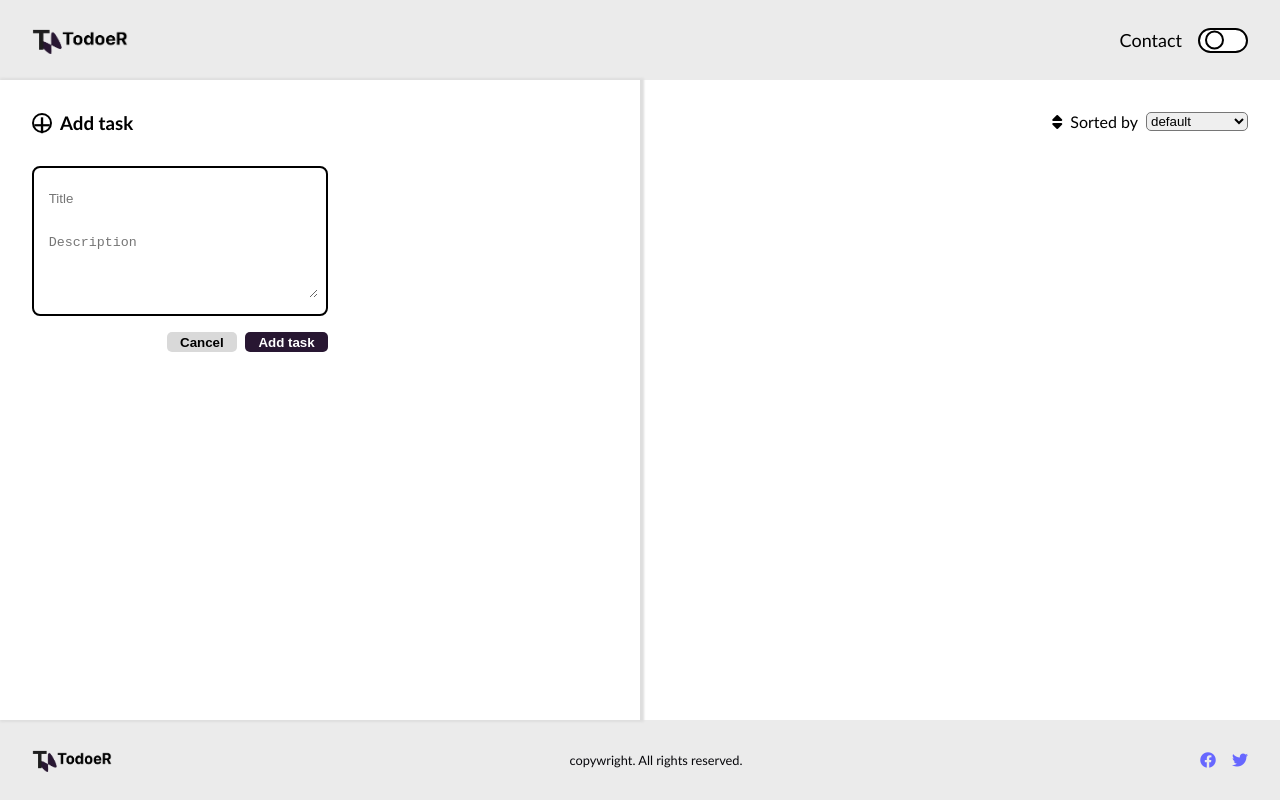
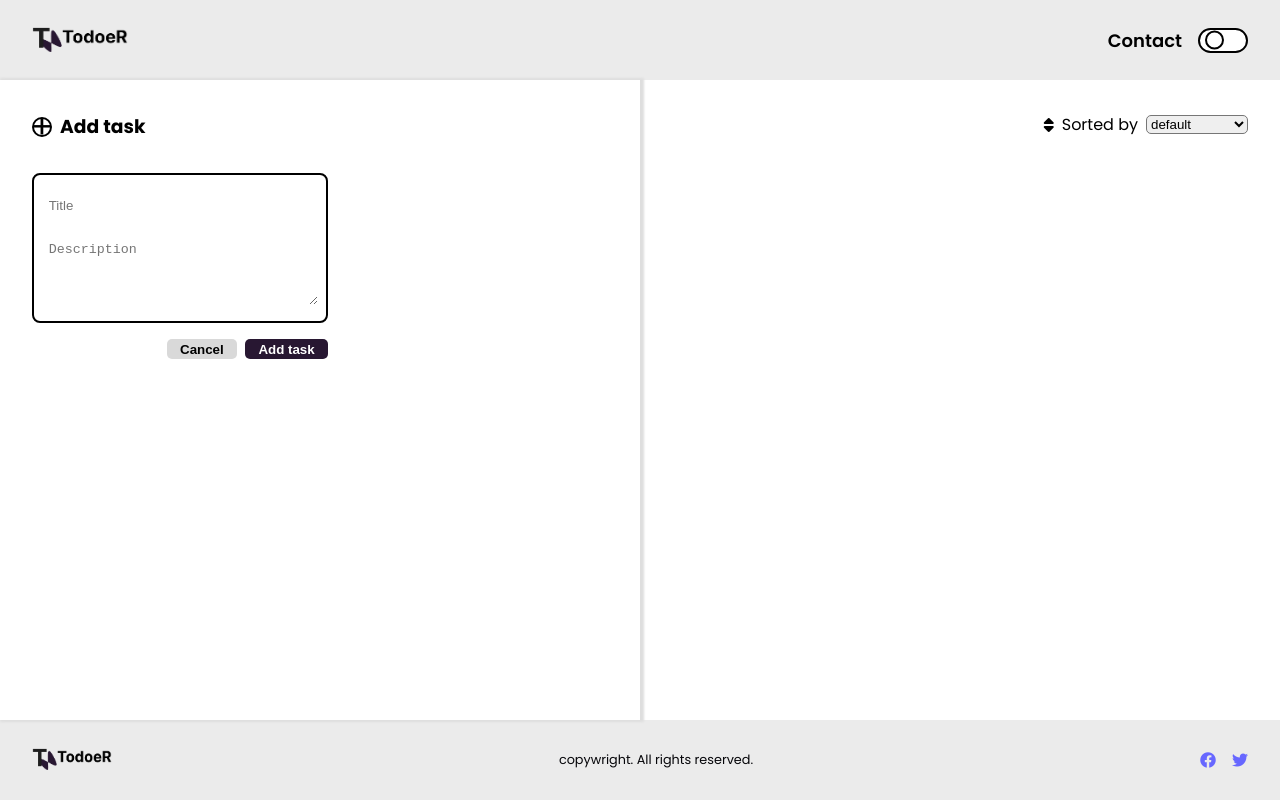
Before and after one commit to Tonywhite1997/TodoeR-frontend, a React (Create React App) app: page / in a window 1280 px wide. Built offline with nearby package versions, Linux system fonts and the light colour scheme.

Commit message:
changed font style to poppins from Gills

```diff
--- a/src/css/_header.scss
+++ b/src/css/_header.scss
@@ -30,6 +30,7 @@
 
             &__li {
                 list-style: none;
+                font-weight: 600;
                 transition: all 500ms ease-in-out;
 
                 &:hover {
--- a/src/css/root.css
+++ b/src/css/root.css
@@ -1,3 +1,4 @@
+@import url("https://fonts.googleapis.com/css2?family=Poppins:ital,wght@0,400;0,500;0,600;0,700;1,300&display=swap");
 .header {
   height: 10%;
   background-color: #EBEBEB;
@@ -41,6 +42,7 @@
 
 .header--right__ul__li {
   list-style: none;
+  font-weight: 600;
   -webkit-transition: all 500ms ease-in-out;
   transition: all 500ms ease-in-out;
 }
@@ -423,7 +425,7 @@ button {
 
 body {
   height: 100vh;
-  font-family: 'Gill Sans', 'Gill Sans MT', Calibri, 'Trebuchet MS', sans-serif;
+  font-family: 'Poppins', sans-serif;
   font-size: 16px;
 }
 
--- a/src/css/root.scss
+++ b/src/css/root.scss
@@ -2,6 +2,8 @@
 @import "./main";
 @import "./footer";
 @import "./contact";
+
+@import url('https://fonts.googleapis.com/css2?family=Poppins:ital,wght@0,400;0,500;0,600;0,700;1,300&display=swap');
 
 *{
     margin: 0px;
@@ -20,7 +22,7 @@ button{
 
 body{
     height: 100vh;
-    font-family: 'Gill Sans', 'Gill Sans MT', Calibri, 'Trebuchet MS', sans-serif;
+    font-family: 'Poppins', sans-serif;
     font-size: 16px;
 }
 
```
Also changed, not shown: 1 other file (tests, documents, lock files or other folders).
